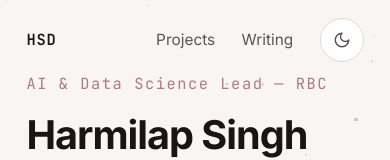
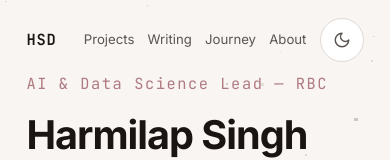
Before and after one commit to rogerthatroach/rogerthatroach.github.io, a Next.js app: page / in a window 390 px wide. Shown: the top 160 px of the page. Built offline with nearby package versions, Linux system fonts and the light colour scheme.

Commit message:
fix(a11y+nav): Tier 5a — Chrome audit critical bug fixes

```diff
--- a/components/Nav.tsx
+++ b/components/Nav.tsx
@@ -37,13 +37,13 @@ export default function Nav() {
           HSD
         </Link>
 
-        <div className="flex items-center gap-6">
+        <div className="flex items-center gap-3 sm:gap-6">
           {NAV_LINKS.map((link) =>
             link.href.startsWith('/') && !link.href.startsWith('/#') ? (
               <Link
                 key={link.href}
                 href={link.href}
-                className="text-sm text-text-secondary transition-colors hover:text-text-primary"
+                className="text-xs text-text-secondary transition-colors hover:text-text-primary sm:text-sm"
               >
                 {link.label}
               </Link>
@@ -51,7 +51,7 @@ export default function Nav() {
               <a
                 key={link.href}
                 href={link.href}
-                className="hidden text-sm text-text-secondary transition-colors hover:text-text-primary sm:block"
+                className="text-xs text-text-secondary transition-colors hover:text-text-primary sm:text-sm"
               >
                 {link.label}
               </a>
--- a/components/blog/TableOfContents.tsx
+++ b/components/blog/TableOfContents.tsx
@@ -97,7 +97,7 @@ export default function TableOfContents() {
         <p className="mb-3 font-mono text-[10px] font-semibold uppercase tracking-widest text-text-tertiary">
           Contents
         </p>
-        <ul className="space-y-1.5">
+        <ul>
           {headings.map((h) => (
             <li key={h.id}>
               <a
--- a/components/projects/CaseStudyLayout.tsx
+++ b/components/projects/CaseStudyLayout.tsx
@@ -85,14 +85,14 @@ function CaseStudyTOC() {
 
   return (
     <nav
-      className="fixed top-28 hidden w-48 xl:block"
-      style={{ left: 'max(1rem, calc((100vw - 64rem) / 2 - 13rem))' }}
+      className="fixed top-28 hidden w-52 xl:block"
+      style={{ left: 'max(1rem, calc((100vw - 64rem) / 2 - 14rem))' }}
     >
       <div className="max-h-[calc(100vh-8rem)] overflow-y-auto border-l border-border-subtle pl-4">
         <p className="mb-3 font-mono text-[10px] font-semibold uppercase tracking-widest text-text-tertiary">
           Contents
         </p>
-        <ul className="space-y-1.5">
+        <ul>
           {TOC_SECTIONS.map((s) => (
             <li key={s.id}>
               <a
@@ -102,7 +102,7 @@ function CaseStudyTOC() {
                   document.getElementById(s.id)?.scrollIntoView({ behavior: 'smooth', block: 'start' });
                 }}
                 className={cn(
-                  'block text-[11px] leading-snug transition-colors duration-150',
+                  'block py-1.5 text-[11px] leading-snug transition-colors duration-150',
                   activeId === s.id
                     ? 'font-medium text-accent'
                     : 'text-text-tertiary hover:text-text-secondary'
--- a/data/posts/index.ts
+++ b/data/posts/index.ts
@@ -264,7 +264,7 @@ export const POSTS: BlogPost[] = [
       tags: ['Leadership', 'Velocity', 'Text-to-SQL', 'Architecture', 'FinancialBenchmarking'],
       readingTime: '6 min read',
       abstract:
-        'DRAFT SCAFFOLD \u2014 not yet fully written. The post will cover the five-stage FinancialBenchmarking v2 pipeline (intent parsing, KPI detection, disambiguation, guardrailed SQL, deterministic formatting), and the differentiating insight: 2-week delivery isn\u2019t working harder \u2014 it\u2019s architectural clarity plus months of mental rehearsal plus ruthless scoping. Ties back to the WorkforceAnalytics LLM-as-Router pattern \u2014 same family, tighter intent classification.',
+        'FinancialBenchmarking v2 shipped in two weeks while WorkforceAnalytics was mid-flight and the Amplify program was running. The metric is real; the framing that implies the work happened in that window is misleading. The real work happened in the months before. Three preconditions that made the sprint possible: rehearsed architecture, decomposable pipeline, ruthlessly bounded scope. Structurally a descendant of the WorkforceAnalytics LLM-as-Router pattern \u2014 same family, tighter intent classification.',
       status: 'draft',
     },
     references: [],
```
Also changed, not shown: 1 other file (tests, documents, lock files or other folders).
